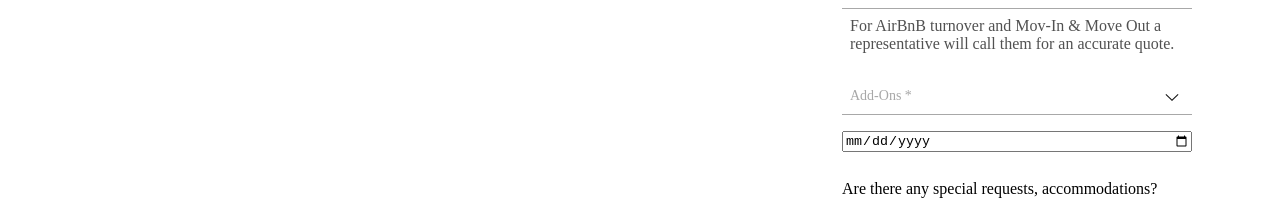
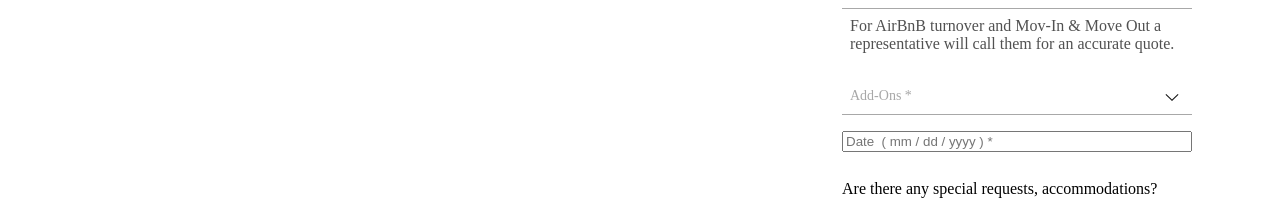
Before and after one commit to rogergoma96/alleviate, a Next.js app: page / in a window 1280 px wide. Shown: the part 5100-5321 px from the top of the page. Built offline with nearby package versions, Linux system fonts and the light colour scheme.

Commit message:
Changed booking date format

```diff
--- a/components/Sections/Booking/Booking.jsx
+++ b/components/Sections/Booking/Booking.jsx
@@ -177,8 +177,8 @@ const Booking = () => {
             </>
           )}
           <input
-            type="date"
-            placeholder="Date *"
+            type="text"
+            placeholder="Date  ( mm / dd / yyyy ) *"
             className={`input ${styles.input}`}
             name="date"
             ref={register({ required: true })}
```
